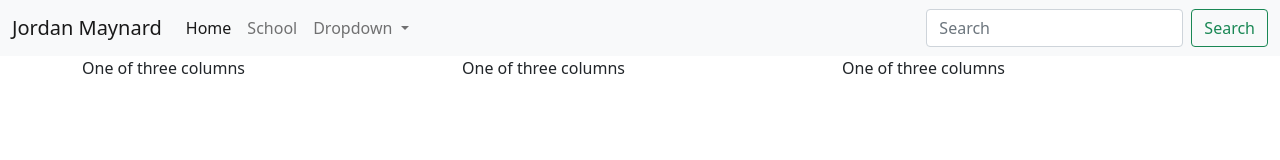
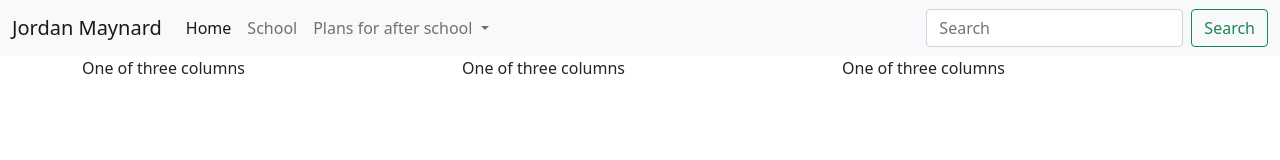
Before and after one commit to Jordan-Maynard101/Bootstrap, a plain HTML site: page index.html in a window 1280 px wide. Drawn offline with Linux system fonts and the light colour scheme.

Commit message:
Add files via upload

```diff
--- a/index.html
+++ b/index.html
@@ -28,7 +28,7 @@
             </li>
             <li class="nav-item dropdown">
               <a class="nav-link dropdown-toggle" href="#" id="navbarDropdown" role="button" data-bs-toggle="dropdown" aria-expanded="false">
-                Dropdown
+                Plans for after school
               </a>
           </ul>
           <form class="d-flex">
```
